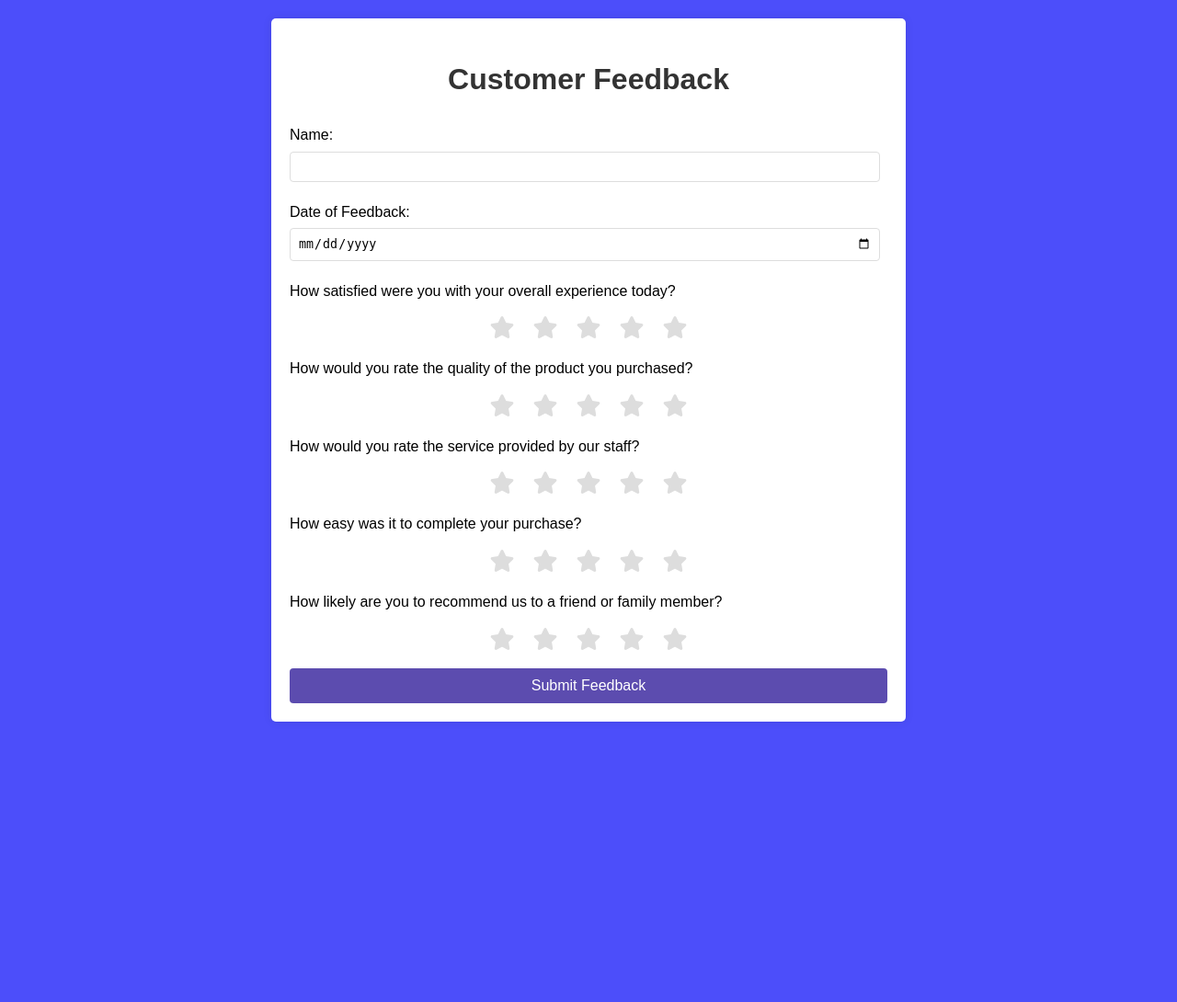
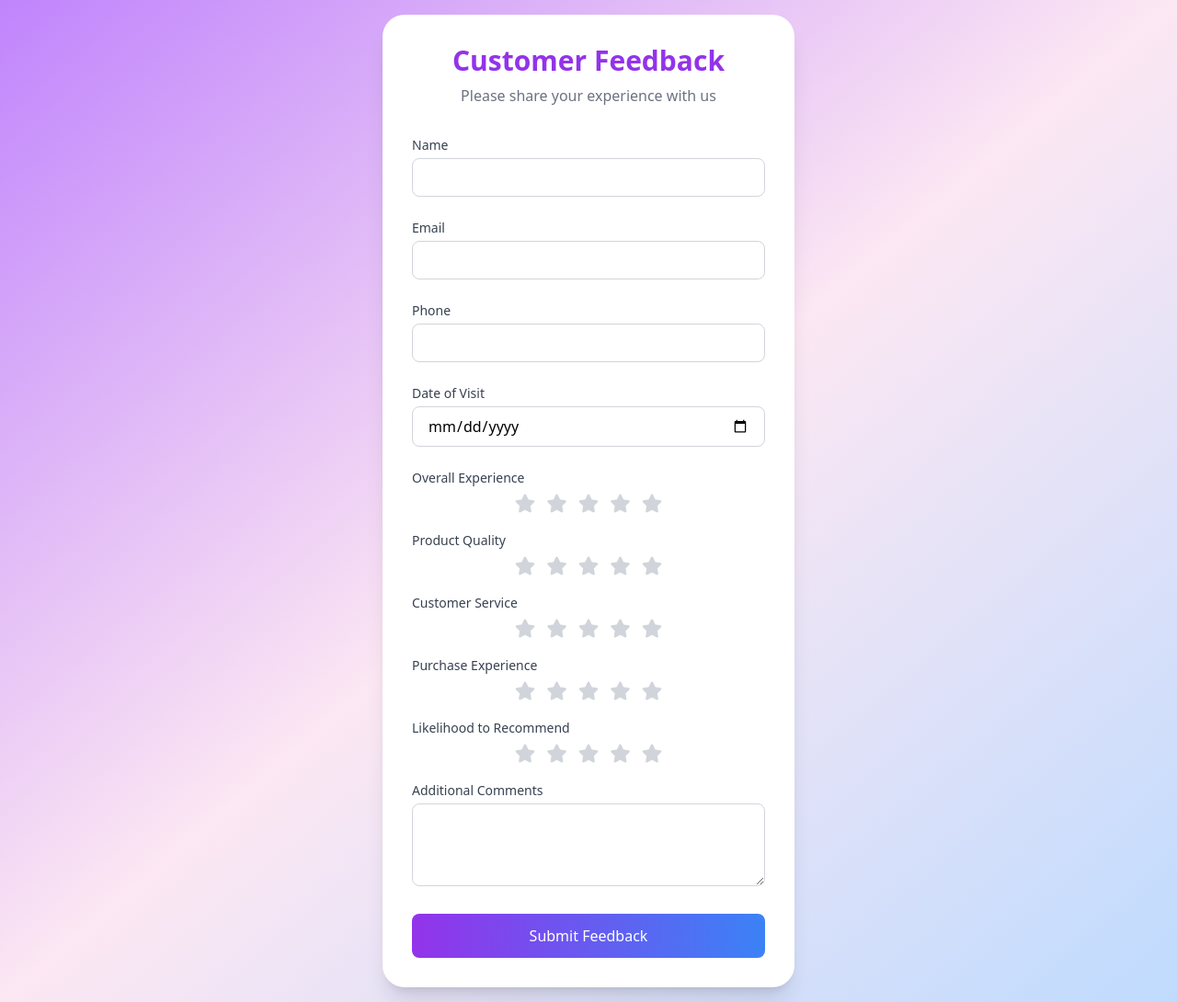
Before and after one commit to exile213/CustomerFeedback, a PHP site: page /views/feedback_view.php in a window 1280 px wide. Shown: the whole page at 92% size. Before the commit the page ends 785 px from the top, so only its background shows below. Run offline with PHP 8.4, Linux system fonts and the light colour scheme; some libraries are stand-ins or nearby versions.

Commit message:
Database Migration, Update Design,Scripts,Controllers

```diff
--- a/controllers/dbconnect.php
+++ b/controllers/dbconnect.php
@@ -1,6 +1,6 @@
 <?php
 $host = 'localhost';
-$dbname = 'customer_feedback';
+$dbname = 'crm';
 $username = 'root';
 $password = '';
 
--- /dev/null
+++ b/error_log.txt
@@ -0,0 +1,3 @@
+Request received: 2024-12-03 22:25:10
+Request received: 2024-12-03 22:40:35
+Request received: 2024-12-03 22:41:02
--- a/views/dashboard-pages/user-management_view.php
+++ b/views/dashboard-pages/user-management_view.php
@@ -23,7 +23,6 @@
                     <li><a href="user_management" class="flex items-center gap-3 text-white p-2 rounded-lg bg-white/10"><i class="fas fa-users w-5"></i><span>User Management</span></a></li>
                     <div class="bottom-sideItems">
                     <li><a href="#" class="flex items-center gap-3 text-white/90 hover:text-white p-2 rounded-lg hover:bg-white/10"><i class="fas fa-cog w-5"></i><span>Settings</span></a></li>
-                    <li><a href="#" class="flex items-center gap-3 text-white/90 hover:text-white p-2 rounded-lg hover:bg-white/10"><i class="fas fa-question w-5"></i><span>Guide</span></a></li>
                     </div>
                 </ul>
             </nav>
--- a/views/feedback_view.php
+++ b/views/feedback_view.php
@@ -4,73 +4,109 @@
     <meta charset="UTF-8">
     <meta name="viewport" content="width=device-width, initial-scale=1.0">
     <title>Customer Feedback</title>
+    <script src="https://cdn.tailwindcss.com"></script>
     <link rel="stylesheet" href="https://cdnjs.cloudflare.com/ajax/libs/font-awesome/6.4.0/css/all.min.css">
-    <link rel="stylesheet" href="Styles/Feedback_styles.css?v=<?php echo time(); ?>">
 </head>
-<body>
-    <div class="container">
-        <h1>Customer Feedback</h1>
-        <form id="feedbackForm">
-            <div class="form-group">
-                <label for="name">Name:</label>
-                <input type="text" id="name" name="name" required>
+<body class="min-h-screen bg-gradient-to-br from-purple-400 via-pink-100 to-blue-200">
+    <div class="min-h-screen flex items-center justify-center p-4">
+        <div class="bg-white rounded-3xl shadow-xl w-full max-w-md p-8">
+            <h1 class="text-3xl font-bold text-center text-purple-600 mb-2">Customer Feedback</h1>
+            <p class="text-gray-500 text-center mb-8">Please share your experience with us</p>
+
+            <form id="feedbackForm" class="space-y-6">
+                <div>
+                    <label for="name" class="block text-sm font-medium text-gray-700 mb-1">Name</label>
+                    <input type="text" id="name" name="name" required
+                        class="w-full px-4 py-2 rounded-lg border border-gray-300 focus:outline-none focus:ring-2 focus:ring-purple-500">
                 </div>
-            <div class="form-group">
-                <label for="date">Date of Feedback:</label>
-                <input type="date" id="date" name="date" required>
+
+                <div>
+                    <label for="email" class="block text-sm font-medium text-gray-700 mb-1">Email</label>
+                    <input type="email" id="email" name="email" required
+                        class="w-full px-4 py-2 rounded-lg border border-gray-300 focus:outline-none focus:ring-2 focus:ring-purple-500">
                 </div>
-            <div class="form-group">
-                <label>How satisfied were you with your overall experience today?</label>
-                <div class="star-rating" data-rating="rating1">
-                    <i class="fas fa-star" data-value="1"></i>
-                    <i class="fas fa-star" data-value="2"></i>
-                    <i class="fas fa-star" data-value="3"></i>
-                    <i class="fas fa-star" data-value="4"></i>
-                    <i class="fas fa-star" data-value="5"></i>
+
+                <div>
+                    <label for="phone" class="block text-sm font-medium text-gray-700 mb-1">Phone</label>
+                    <input type="tel" id="phone" name="phone" required
+                        class="w-full px-4 py-2 rounded-lg border border-gray-300 focus:outline-none focus:ring-2 focus:ring-purple-500">
+                </div>
+
+                <div>
+                    <label for="date" class="block text-sm font-medium text-gray-700 mb-1">Date of Visit</label>
+                    <input type="date" id="date" name="date" required
+                        class="w-full px-4 py-2 rounded-lg border border-gray-300 focus:outline-none focus:ring-2 focus:ring-purple-500">
+                </div>
+
+                <div class="space-y-4">
+                    <div>
+                        <label class="block text-sm font-medium text-gray-700 mb-1">Overall Experience</label>
+                        <div class="star-rating flex gap-3 justify-center" data-rating="overall_rating">
+                            <i class="fas fa-star text-gray-300 hover:text-yellow-400 cursor-pointer text-xl" data-value="1"></i>
+                            <i class="fas fa-star text-gray-300 hover:text-yellow-400 cursor-pointer text-xl" data-value="2"></i>
+                            <i class="fas fa-star text-gray-300 hover:text-yellow-400 cursor-pointer text-xl" data-value="3"></i>
+                            <i class="fas fa-star text-gray-300 hover:text-yellow-400 cursor-pointer text-xl" data-value="4"></i>
+                            <i class="fas fa-star text-gray-300 hover:text-yellow-400 cursor-pointer text-xl" data-value="5"></i>
                         </div>
                     </div>
-            <div class="form-group">
-                <label>How would you rate the quality of the product you purchased?</label>
-                <div class="star-rating" data-rating="rating2">
-                    <i class="fas fa-star" data-value="1"></i>
-                    <i class="fas fa-star" data-value="2"></i>
-                    <i class="fas fa-star" data-value="3"></i>
-                    <i class="fas fa-star" data-value="4"></i>
-                    <i class="fas fa-star" data-value="5"></i>
+
+                    <div>
+                        <label class="block text-sm font-medium text-gray-700 mb-1">Product Quality</label>
+                        <div class="star-rating flex gap-3 justify-center" data-rating="product_rating">
+                            <i class="fas fa-star text-gray-300 hover:text-yellow-400 cursor-pointer text-xl" data-value="1"></i>
+                            <i class="fas fa-star text-gray-300 hover:text-yellow-400 cursor-pointer text-xl" data-value="2"></i>
+                            <i class="fas fa-star text-gray-300 hover:text-yellow-400 cursor-pointer text-xl" data-value="3"></i>
+                            <i class="fas fa-star text-gray-300 hover:text-yellow-400 cursor-pointer text-xl" data-value="4"></i>
+                            <i class="fas fa-star text-gray-300 hover:text-yellow-400 cursor-pointer text-xl" data-value="5"></i>
                         </div>
                     </div>
-            <div class="form-group">
-                <label>How would you rate the service provided by our staff?</label>
-                <div class="star-rating" data-rating="rating3">
-                    <i class="fas fa-star" data-value="1"></i>
-                    <i class="fas fa-star" data-value="2"></i>
-                    <i class="fas fa-star" data-value="3"></i>
-                    <i class="fas fa-star" data-value="4"></i>
-                    <i class="fas fa-star" data-value="5"></i>
+
+                    <div>
+                        <label class="block text-sm font-medium text-gray-700 mb-1">Customer Service</label>
+                        <div class="star-rating flex gap-3 justify-center" data-rating="service_rating">
+                            <i class="fas fa-star text-gray-300 hover:text-yellow-400 cursor-pointer text-xl" data-value="1"></i>
+                            <i class="fas fa-star text-gray-300 hover:text-yellow-400 cursor-pointer text-xl" data-value="2"></i>
+                            <i class="fas fa-star text-gray-300 hover:text-yellow-400 cursor-pointer text-xl" data-value="3"></i>
+                            <i class="fas fa-star text-gray-300 hover:text-yellow-400 cursor-pointer text-xl" data-value="4"></i>
+                            <i class="fas fa-star text-gray-300 hover:text-yellow-400 cursor-pointer text-xl" data-value="5"></i>
                         </div>
                     </div>
-            <div class="form-group">
-                <label>How easy was it to complete your purchase?</label>
-                <div class="star-rating" data-rating="rating4">
-                    <i class="fas fa-star" data-value="1"></i>
-                    <i class="fas fa-star" data-value="2"></i>
-                    <i class="fas fa-star" data-value="3"></i>
-                    <i class="fas fa-star" data-value="4"></i>
-                    <i class="fas fa-star" data-value="5"></i>
+
+                    <div>
+                        <label class="block text-sm font-medium text-gray-700 mb-1">Purchase Experience</label>
+                        <div class="star-rating flex gap-3 justify-center" data-rating="purchase_rating">
+                            <i class="fas fa-star text-gray-300 hover:text-yellow-400 cursor-pointer text-xl" data-value="1"></i>
+                            <i class="fas fa-star text-gray-300 hover:text-yellow-400 cursor-pointer text-xl" data-value="2"></i>
+                            <i class="fas fa-star text-gray-300 hover:text-yellow-400 cursor-pointer text-xl" data-value="3"></i>
+                            <i class="fas fa-star text-gray-300 hover:text-yellow-400 cursor-pointer text-xl" data-value="4"></i>
+                            <i class="fas fa-star text-gray-300 hover:text-yellow-400 cursor-pointer text-xl" data-value="5"></i>
                         </div>
                     </div>
-            <div class="form-group">
-                <label>How likely are you to recommend us to a friend or family member?</label>
-                <div class="star-rating" data-rating="rating5">
-                    <i class="fas fa-star" data-value="1"></i>
-                    <i class="fas fa-star" data-value="2"></i>
-                    <i class="fas fa-star" data-value="3"></i>
-                    <i class="fas fa-star" data-value="4"></i>
-                    <i class="fas fa-star" data-value="5"></i>
+
+                    <div>
+                        <label class="block text-sm font-medium text-gray-700 mb-1">Likelihood to Recommend</label>
+                        <div class="star-rating flex gap-3 justify-center" data-rating="recommend_rating">
+                            <i class="fas fa-star text-gray-300 hover:text-yellow-400 cursor-pointer text-xl" data-value="1"></i>
+                            <i class="fas fa-star text-gray-300 hover:text-yellow-400 cursor-pointer text-xl" data-value="2"></i>
+                            <i class="fas fa-star text-gray-300 hover:text-yellow-400 cursor-pointer text-xl" data-value="3"></i>
+                            <i class="fas fa-star text-gray-300 hover:text-yellow-400 cursor-pointer text-xl" data-value="4"></i>
+                            <i class="fas fa-star text-gray-300 hover:text-yellow-400 cursor-pointer text-xl" data-value="5"></i>
                         </div>
                     </div>
-            <button type="submit">Submit Feedback</button>
+
+                    <div>
+                        <label for="comments" class="block text-sm font-medium text-gray-700 mb-1">Additional Comments</label>
+                        <textarea id="comments" name="comments" rows="3"
+                            class="w-full px-4 py-2 rounded-lg border border-gray-300 focus:outline-none focus:ring-2 focus:ring-purple-500"></textarea>
+                    </div>
+                </div>
+
+                <button type="submit"
+                    class="w-full py-3 px-4 rounded-lg bg-gradient-to-r from-purple-600 to-blue-500 text-white font-medium hover:from-purple-700 hover:to-blue-600 focus:outline-none focus:ring-2 focus:ring-purple-500 focus:ring-offset-2">
+                    Submit Feedback
+                </button>
             </form>
+        </div>
     </div>
     <script src="Scripts/Feedback_Script.js"></script>
 </body>
--- a/views/staff_view.php
+++ b/views/staff_view.php
@@ -10,7 +10,7 @@
 <body class="bg-gray-100">
     <div class="min-h-screen flex flex-col">
         <!-- Navigation Bar -->
-        <nav class="bg-gray-800 shadow-md">
+        <nav class="bg-indigo-600 shadow-md">
             <div class="max-w-7xl mx-auto px-4 sm:px-3 lg:px-1">
                 <div class="flex justify-between h-20">
                     <div class="flex items-center">
@@ -18,7 +18,7 @@
                     </div>
                     <div class="flex items-center space-x-4 mt-5">
                         <form method="post" class="inline">
-                            <button type="submit" name="logout" class="bg-gray-600 text-white px-4 py-2 rounded hover:bg-gray-500">Logout</button>
+                            <button type="submit" name="logout" class="bg-indigo-800 text-white px-4 py-2 rounded hover:bg-gray-700">Logout</button>
                         </form>
                     </div>
                 </div>
```
Also changed, not shown: Scripts/Feedback_Script.js (+47 -11 lines), Scripts/dashboard_script.js (+29 -33 lines), Scripts/staff_script.js (+46 -72 lines), controllers/dashboard.php (+39 -31 lines), controllers/feedback.php (+40 -23 lines), controllers/login_page.php (+18 -6 lines), controllers/staff.php (+16 -4 lines), views/dashboard_view.php (+21 -25 lines). Lines whose indentation alone changed are shown as unchanged.
